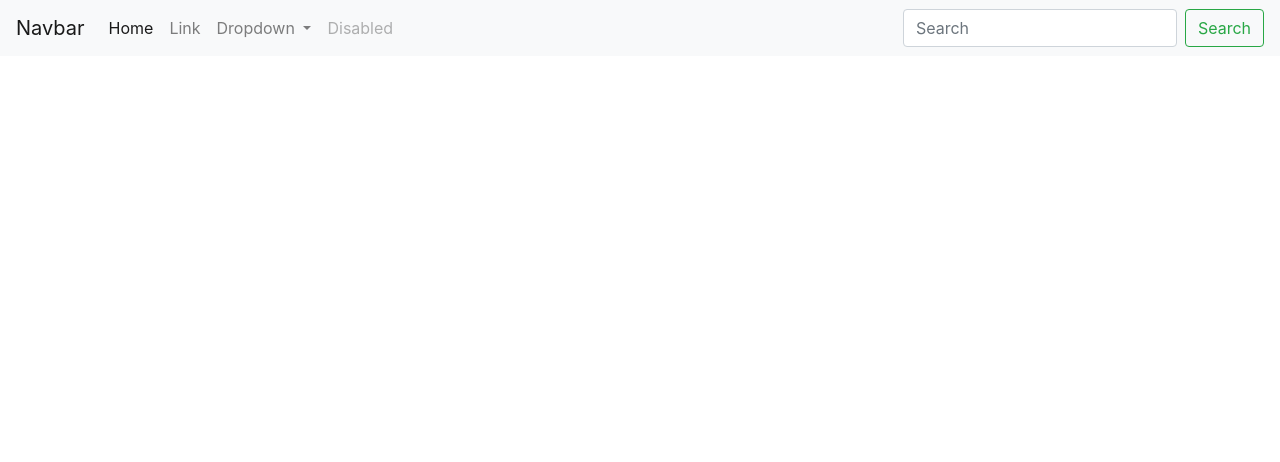
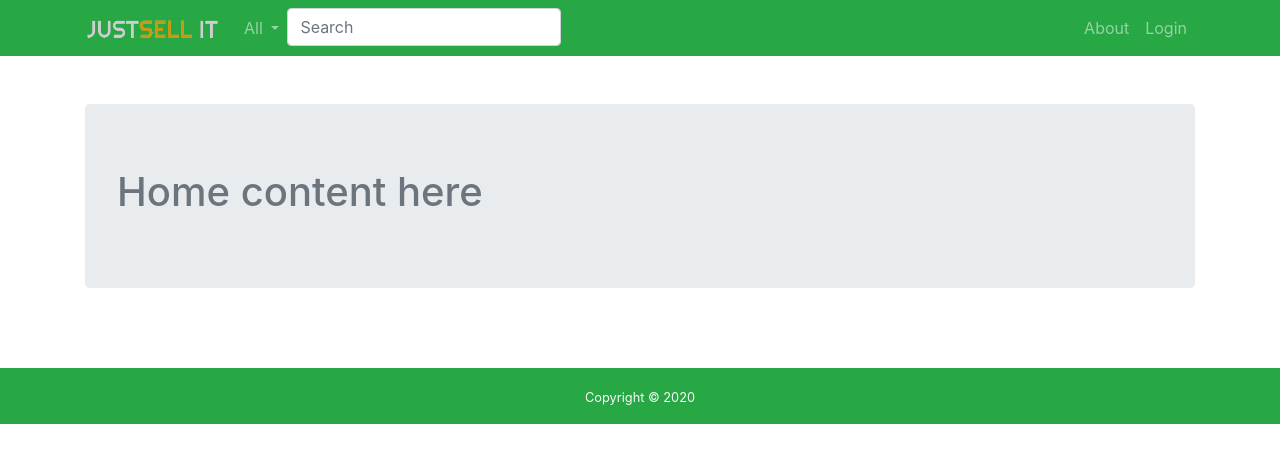
Before and after one commit to matthewrungwe/JustSell-It, an Angular app: page /home in a window 1280 px wide. Before the commit this address led to /. Shown: the top 462 px of the page. Built offline with nearby package versions, Linux system fonts and the light colour scheme.

Commit message:
added bootstrap nav and homepage component

```diff
--- a/src/app/app-routing.module.ts
+++ b/src/app/app-routing.module.ts
@@ -1,7 +1,20 @@
 import { NgModule } from '@angular/core';
 import { Routes, RouterModule } from '@angular/router';
+import { LayoutComponent } from './ui/layout/layout.component';
 
-const routes: Routes = [];
+const routes: Routes = [
+  {
+    path: '',
+    component: LayoutComponent,
+    children: [
+      // Here we will add our application pages
+      {
+        path: 'home',
+        loadChildren: () => import('./pages/home/home.module').then(m => m.HomeModule),
+      },
+    ],
+  },
+];
 
 @NgModule({
   imports: [RouterModule.forRoot(routes)],
--- a/src/app/app.component.html
+++ b/src/app/app.component.html
@@ -1,35 +1 @@
-<nav class="navbar navbar-expand-lg navbar-light bg-light">
-  <a class="navbar-brand" href="#">Navbar</a>
-  <button class="navbar-toggler" type="button" data-toggle="collapse" data-target="#navbarSupportedContent" aria-controls="navbarSupportedContent" aria-expanded="false" aria-label="Toggle navigation">
-    <span class="navbar-toggler-icon"></span>
-  </button>
-
-  <div class="collapse navbar-collapse" id="navbarSupportedContent">
-    <ul class="navbar-nav mr-auto">
-      <li class="nav-item active">
-        <a class="nav-link" href="#">Home <span class="sr-only">(current)</span></a>
-      </li>
-      <li class="nav-item">
-        <a class="nav-link" href="#">Link</a>
-      </li>
-      <li class="nav-item dropdown">
-        <a class="nav-link dropdown-toggle" href="#" id="navbarDropdown" role="button" data-toggle="dropdown" aria-haspopup="true" aria-expanded="false">
-          Dropdown
-        </a>
-        <div class="dropdown-menu" aria-labelledby="navbarDropdown">
-          <a class="dropdown-item" href="#">Action</a>
-          <a class="dropdown-item" href="#">Another action</a>
-          <div class="dropdown-divider"></div>
-          <a class="dropdown-item" href="#">Something else here</a>
-        </div>
-      </li>
-      <li class="nav-item">
-        <a class="nav-link disabled" href="#">Disabled</a>
-      </li>
-    </ul>
-    <form class="form-inline my-2 my-lg-0">
-      <input class="form-control mr-sm-2" type="search" placeholder="Search" aria-label="Search">
-      <button class="btn btn-outline-success my-2 my-sm-0" type="submit">Search</button>
-    </form>
-  </div>
-</nav>
+<router-outlet></router-outlet>
--- /dev/null
+++ b/src/app/pages/home/home-routing.module.ts
@@ -0,0 +1,12 @@
+import { NgModule } from '@angular/core';
+import { Routes, RouterModule } from '@angular/router';
+
+import { HomeComponent } from './home.component';
+
+const routes: Routes = [{ path: '', component: HomeComponent }];
+
+@NgModule({
+  imports: [RouterModule.forChild(routes)],
+  exports: [RouterModule]
+})
+export class HomeRoutingModule { }
--- /dev/null
+++ b/src/app/pages/home/home.component.html
@@ -0,0 +1,5 @@
+<div class="container py-5">
+    <div class="jumbotron">
+      <h1 class="text-secondary">Home content here</h1>
+    </div>
+  </div>
--- /dev/null
+++ b/src/app/pages/home/home.component.ts
@@ -0,0 +1,15 @@
+import { Component, OnInit } from '@angular/core';
+
+@Component({
+  selector: 'app-home',
+  templateUrl: './home.component.html',
+  styleUrls: ['./home.component.css']
+})
+export class HomeComponent implements OnInit {
+
+  constructor() { }
+
+  ngOnInit(): void {
+  }
+
+}
--- a/src/app/ui/footer/footer.component.html
+++ b/src/app/ui/footer/footer.component.html
@@ -1 +1,3 @@
-<p>footer works!</p>
+<div class="py-3 bg-success text-center text-light">
+    <small>Copyright &copy; 2020</small>
+  </div>
--- a/src/app/ui/header/header.component.html
+++ b/src/app/ui/header/header.component.html
@@ -1 +1,38 @@
-<p>header works!</p>
+  <nav class="navbar navbar-expand-lg navbar-dark bg-success">
+    <div class = "container">
+        <!-- This is the application title with a link to the root -->
+        <a class="navbar-brand" routerLinkActive="active" routerLink="/home">
+            <img src="\assets\img\Logo.png" width = "135" height = "25" alt="logo" class="d-inline-block" >
+        </a>
+    <button class="navbar-toggler" type="button" data-toggle="collapse" data-target="#navbarMobile" aria-controls="navbarText" aria-expanded="false" aria-label="Toggle navigation">
+      <span class="navbar-toggler-icon"></span>
+    </button>
+    <div class="collapse navbar-collapse" id="navbarMobile">
+      <ul class="navbar-nav mr-auto">
+        <li class="nav-item dropdown">
+            <a class="nav-link dropdown-toggle" routerLinkActive="active" routerLink="#" id="navbarDropdownMenuLink" data-toggle="dropdown" aria-haspopup="true" aria-expanded="false">
+              All
+            </a>
+            <div class="dropdown-menu" aria-labelledby="navbarDropdownMenuLink">
+              <a class="dropdown-item" routerLinkActive="active" routerLink="#">Product category</a>
+              <a class="dropdown-item" routerLinkActive="active" routerLink="#">Product category</a>
+              <a class="dropdown-item" routerLinkActive="active" routerLink="#">Product category</a>
+            </div>
+            </li>
+            <li class="nav-item">
+                <form class="form-inline my-2 my-lg-0">
+                    <input class="form-control mr-sm-2" type="search" placeholder="Search" aria-label="Search">
+                </form>
+            </li>
+      </ul>
+
+      <span id="navbarMobile">
+        <ul class="navbar-nav">
+            <!-- Each link has the routerLink property set to a different route -->
+           <li> <a class="nav-item nav-link" routerLinkActive="active" routerLink="/about">About</a></li>
+           <li> <a class="nav-item nav-link" routerLinkActive="active" routerLink="/login">Login</a></li>
+        </ul>
+      </span>
+    </div>
+    </div>
+  </nav>
--- a/src/app/ui/layout/layout.component.html
+++ b/src/app/ui/layout/layout.component.html
@@ -1 +1,13 @@
-<p>layout works!</p>
+<!-- This flex container takes the full height -->
+<div class="d-flex flex-column h-100">
+    <app-header></app-header>
+    <!-- The main area does not shrink, 'pushing down' the footer -->
+    <main class="flex-shrink-0">
+      <!-- This will render the routes -->
+      <router-outlet></router-outlet>
+    </main>
+    <!-- This keeps the footer down if the main content does not fill up the space -->
+    <footer class="mt-auto">
+      <app-footer></app-footer>
+    </footer>
+  </div>
--- a/src/app/ui/ui.module.ts
+++ b/src/app/ui/ui.module.ts
@@ -3,13 +3,15 @@ import { CommonModule } from '@angular/common';
 import { LayoutComponent } from './layout/layout.component';
 import { HeaderComponent } from './header/header.component';
 import { FooterComponent } from './footer/footer.component';
+import { RouterModule } from '@angular/router';
 
 
 
 @NgModule({
   declarations: [LayoutComponent, HeaderComponent, FooterComponent],
   imports: [
-    CommonModule
+    CommonModule,
+    RouterModule,
   ]
 })
 export class UiModule { }
```
Also changed, not shown: src/app/pages/home/home.module.ts (added, +15 -0 lines), src/app/pages/home/home.component.css (added), src/assets/img/Logo.png (added), 1 other file (tests, documents, lock files or other folders).
